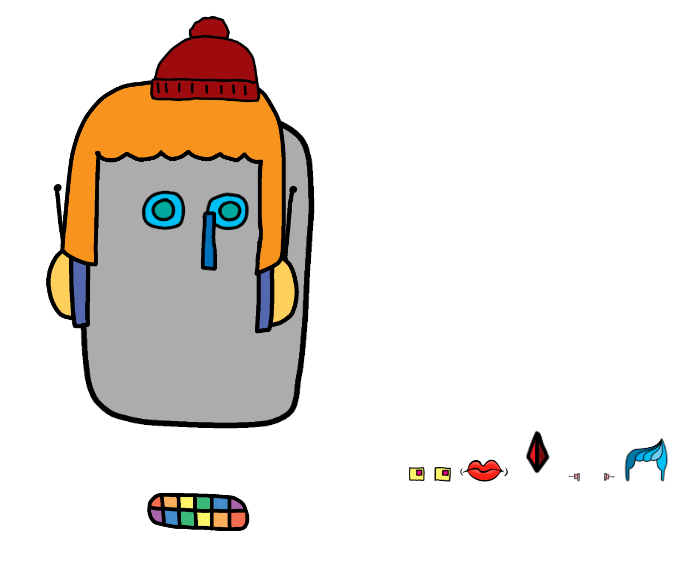
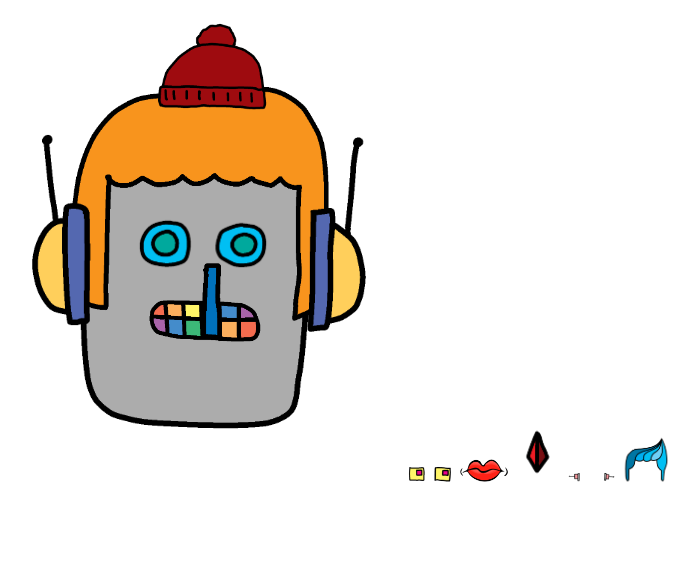
Before and after one commit to Yevgen86/FE21-CSS-DAY2-Kutsy-Apostu, a plain HTML site: page Apostu/IntermediatePart2/robot.html in a window 1280 px wide. Shown: the whole page, without its empty margins (7-706 px from the left). Drawn offline with Linux system fonts and the light colour scheme.

Commit message:
robot has new look

```diff
--- a/Apostu/IntermediatePart2/robot.css
+++ b/Apostu/IntermediatePart2/robot.css
@@ -1,3 +1,8 @@
+/* body has position:relative to keep all absolute elements inside */
+body {
+  position: relative;
+}
+
 img {
   width: 50px;
 }
@@ -7,36 +12,39 @@ img {
 
 #eyes {
   position: absolute;
-  left: 140px;
-  top: 180px;
-  width: 10%;
+  left: 128px;
+  top: 200px;
+  width: 12%;
 }
 
 #mouth2 {
   position: absolute;
-  left: 140px;
-  bottom: 250px;
-  width: 10%;
+  left: 133px;
+  width: 11%;
+  top: 35%;
 }
 
 #nose1 {
   position: absolute;
-  left: 190px;
-  top: 200px;
+  left: 177px;
+  top: 240px;
+  width: 65px;
 }
 
 #ears1 {
   position: absolute;
-  left: 25px;
-  top: 150px;
-  width: 24%;
+  left: -6px;
+  top: 82px;
+  width: 405px;
+  /* z-index is here to show the ears in front of hair */
+  z-index: 1;
 }
 
 #hair2 {
   position: absolute;
-  left: 55px;
+  left: 49px;
   top: 60px;
-  width: 20%;
+  width: 300px;
 }
 
 #hat {
```
